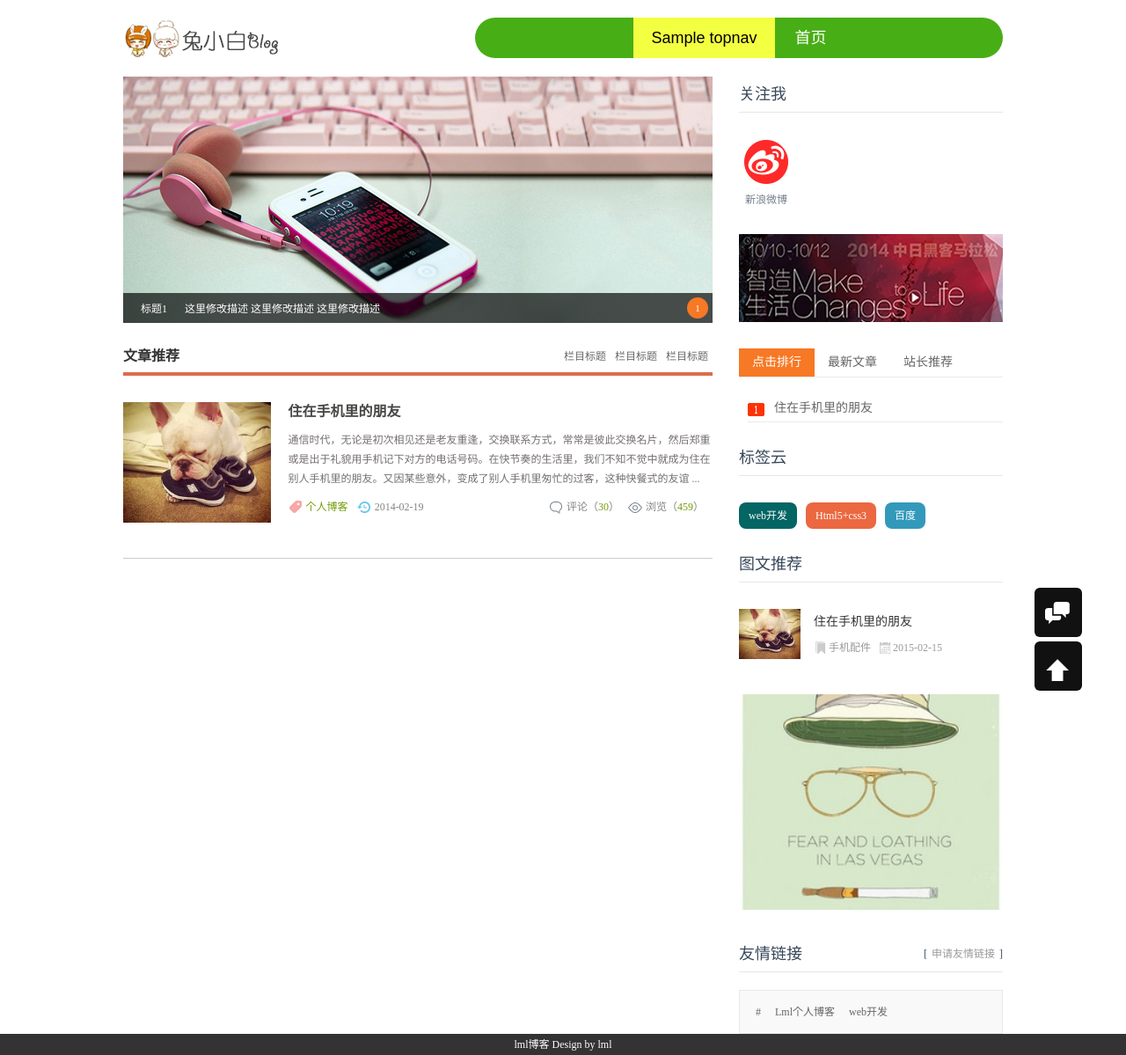
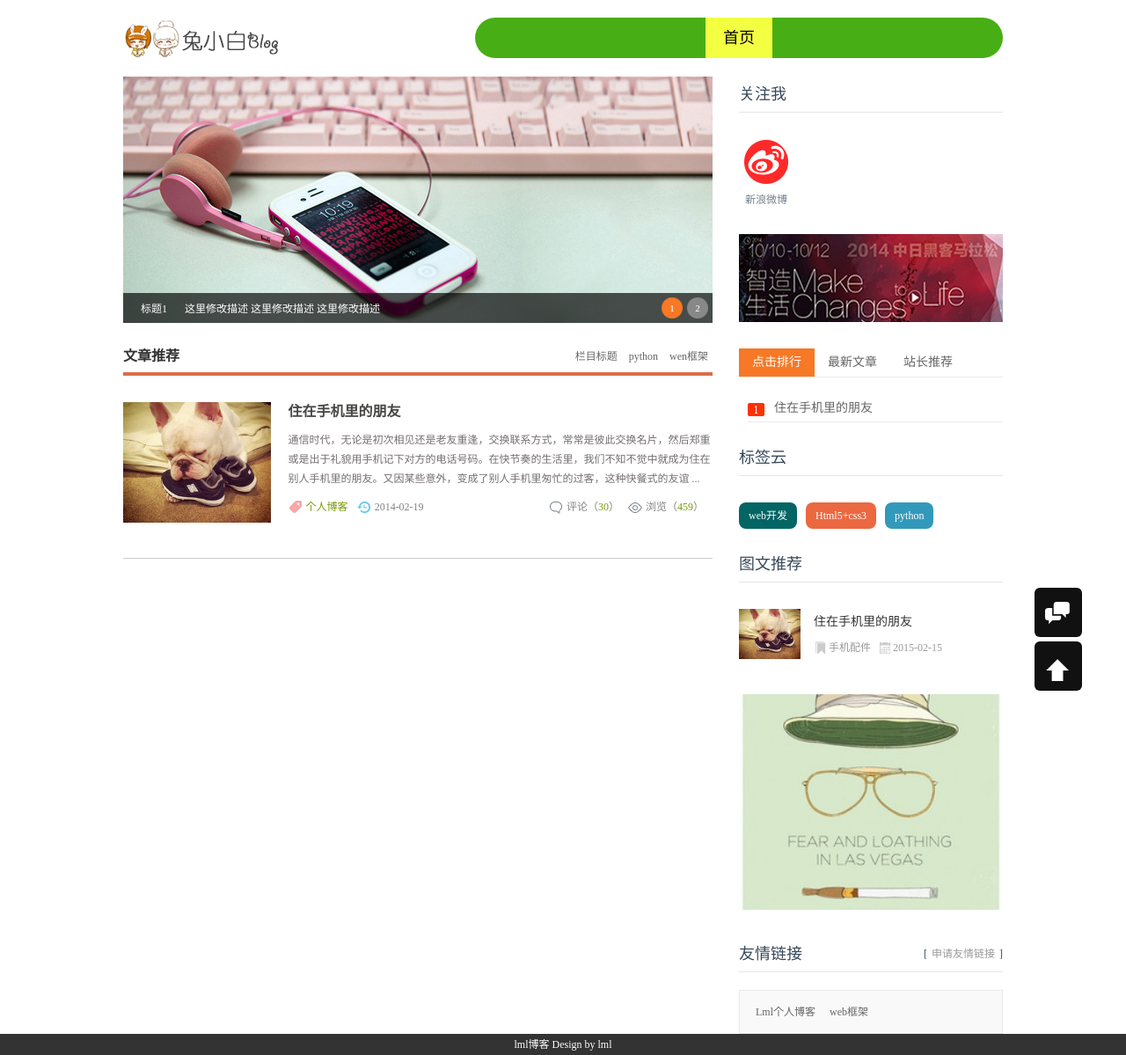
Before and after one commit to lmlzk/blog, a Django app: template blogtest2.2/templates/blog/index.html in a window 1280 px wide. Shown: the whole page at 88% size. Run offline with Django 3.2, Linux system fonts and the light colour scheme; the template is opened without the code that fills it: most values are stand-ins (such as "Sample title", 1, 10 or a date in 2020); some libraries are stand-ins or nearby versions.

Commit message:
完善模板

```diff
--- a/blogtest2.2/templates/blog/ad.html
+++ b/blogtest2.2/templates/blog/ad.html
@@ -2,10 +2,11 @@
 <div class="banner">
       <div id="slide-holder">
         <div id="slide-runner">
-{#            {% for slide in slide_list %}#}
-{#                <a href="/" target="_blank"><img id={{ slide.id }} src={{ slide.images }}  alt="" /></a>#}
-{#            {% endfor %}#}
+<!--{#            {% for slide in slide_list %}#}-->
+<!--{#                <a href="/" target="_blank"><img id={{ slide.id }} src={{ slide.images }}  alt="" /></a>#}-->
+<!--{#            {% endfor %}#}-->
             <a href="/" target="_blank"><img id="slide-img-1" src="{%static 'images/a1.jpg' %}"  alt="" /></a>
+            <a href="/" target="_blank"><img id="slide-img-2" src="{%static 'images/a2.jpg' %}"  alt="" /></a>
             <div id="slide-controls">
                 <p id="slide-client" class="text"><strong></strong><span></span></p>
                 <p id="slide-desc" class="text"></p>
@@ -18,12 +19,17 @@
               var slider={};
           }
 
-{#	slider.data={{ slider_data }};#}
-	slider.data=[{
-        "id":"slide-img-1", // 与slide-runner中的img标签id对应
+//{#	slider.data={{ slider_data }};#}
+           slider.data=[
+               {   "id":"slide-img-1", // 与slide-runner中的img标签id对应
                    "client":"标题1",
                    "desc":"这里修改描述 这里修改描述 这里修改描述" //这里修改描述
-      },]
+               },
+               {   "id":"slide-img-2", // 与slide-runner中的img标签id对应
+                   "client":"标题2",
+                   "desc":"这里修改ms 这里修改ms 这里修改ms`" //这里修改描述
+               }
+           ];
 	  </script>
 </div>
     <!-- banner代码 结束 -->
--- a/blogtest2.2/templates/blog/base.html
+++ b/blogtest2.2/templates/blog/base.html
@@ -1,31 +1,27 @@
 <!doctype html>
 <html>
 <head>
-<!--<meta charset="gb2312">-->
     <meta charset="UTF-8">
     {% load staticfiles %}
     <title>{{ title |default:"lml个人博客"}}</title>
     <meta name="keywords" content="" />
     <meta name="description" content="" />
+
     {% block custom_css %}{% endblock %}
 
     {% block custom_js %}{% endblock %}
 </head>
 <body>
 <header>
-    {% block header %}
-
-    {% endblock %}
+    {% block header %}{% endblock %}
 </header>
 
 <article>
-  {% block article %}
+    {% block article %}{% endblock %}
+</article>
 
-    {% endblock %}
-</article>
 <footer>
-    {% block footer %}
-    {% endblock %}
+    {% block footer %}{% endblock %}
 </footer>
 </body>
 </html>
--- a/blogtest2.2/templates/blog/bd1.html
+++ b/blogtest2.2/templates/blog/bd1.html
@@ -1,8 +1,8 @@
 <div style="display: block;" class="bd bd-news" >
           <ul>
-{#              {% for title in title_list %}#}
-{#                   <li><a href="/" target="_blank">{{ title}}</a></li>#}
-{#              {% endfor %}#}
+<!--{#              {% for title in title_list %}#}-->
+<!--{#                   <li><a href="/" target="_blank">{{ title}}</a></li>#}-->
+<!--{#              {% endfor %}#}-->
 
                 <li><a href="/" target="_blank">住在手机里的朋友</a></li>
           </ul>
--- a/blogtest2.2/templates/blog/bd2.html
+++ b/blogtest2.2/templates/blog/bd2.html
@@ -1,8 +1,8 @@
 <div  class="bd bd-news">
           <ul>
-{#              {% for title2 in title2_list %}#}
-{#                  <li><a href="/" target="_blank">{{ title2 }}</a></li>#}
-{#              {% endfor %}#}
+<!--{#              {% for title2 in title2_list %}#}-->
+<!--{#                  <li><a href="/" target="_blank">{{ title2 }}</a></li>#}-->
+<!--{#              {% endfor %}#}-->
             <li><a href="/" target="_blank">原来以为，一个人的勇敢是，删掉他的手机号码...</a></li>
           </ul>
         </div>
--- a/blogtest2.2/templates/blog/bd3.html
+++ b/blogtest2.2/templates/blog/bd3.html
@@ -1,8 +1,8 @@
 <div class="bd bd-news">
           <ul>
-{#              {% for title3 in title3_list %}#}
-{#                  <li><a href="/" target="_blank">{{ title3 }}</a></li>#}
-{#              {% endfor %}#}
+<!--{#              {% for title3 in title3_list %}#}-->
+<!--{#                  <li><a href="/" target="_blank">{{ title3 }}</a></li>#}-->
+<!--{#              {% endfor %}#}-->
             <li><a href="/" target="_blank">你面对的是生活而不是手机</a></li>
           </ul>
-        </div>
+</div>
--- a/blogtest2.2/templates/blog/blog.html
+++ b/blogtest2.2/templates/blog/blog.html
@@ -1,23 +1,38 @@
 {% load staticfiles %}
 <div class="topnews">
-      <h2><span><a href="/" target="_blank">栏目标题</a><a href="/" target="_blank">栏目标题</a><a href="/" target="_blank">栏目标题</a></span><b>文章</b>推荐</h2>
-
+      <h2>
+          <span>
+              <!--{% for title in ar_list%}-->
+                <!--<a href="/" target="_blank">title</a>-->
+              <!--{% endfor %}-->
+              <a href="/" target="_blank">栏目标题</a>
+              <a href="/" target="_blank">python</a>
+              <a href="/" target="_blank">wen框架</a>
+          </span>
+          <b>文章</b>推荐
+      </h2>
 
       <div class="blogs">
-{#          {% for blog in blog_list %}#}
-{#          <figure><img src={{blog.images | default:'/static/images/01.jpg'}}></figure>#}
-{#        <ul>#}
-{#            <h3><a href="/">{{ blog.atitle | default:"文章题目"}}</a></h3>#}
-{#          <p>{{ blog.content |default:"哈哈哈哈哈哈"}}</p>#}
-{#          <p class="autor"><span class="lm f_l"><a href="/">个人博客</a></span><span class="dtime f_l">{{ blog.time |default:'2016-5-5'}}</span><span class="viewnum f_r">浏览（<a href="/">{{ blog.skip_num |default:999}}</a>）</span><span class="pingl f_r">评论（<a href="/">{{ blog.comment_num |default:'99+'}}</a>）</span></p>#}
-{#        </ul>#}
-{#          {% endfor %}#}
+<!--{#          {% for blog in blog_list %}#}-->
+<!--{#          <figure><img src={{blog.images | default:'/static/images/01.jpg'}}></figure>#}-->
+<!--{#        <ul>#}-->
+<!--{#            <h3><a href="/">{{ blog.atitle | default:"文章题目"}}</a></h3>#}-->
+<!--{#          <p>{{ blog.content |default:"哈哈哈哈哈哈"}}</p>#}-->
+<!--{#          <p class="autor"><span class="lm f_l"><a href="/">个人博客</a></span><span class="dtime f_l">{{ blog.time |default:'2016-5-5'}}</span><span class="viewnum f_r">浏览（<a href="/">{{ blog.skip_num |default:999}}</a>）</span><span class="pingl f_r">评论（<a href="/">{{ blog.comment_num |default:'99+'}}</a>）</span></p>#}-->
+<!--{#        </ul>#}-->
+<!--{#          {% endfor %}#}-->
         <figure><img src="{%static 'images/01.jpg' %}"></figure>
         <ul>
           <h3><a href="/">住在手机里的朋友</a></h3>
           <p>通信时代，无论是初次相见还是老友重逢，交换联系方式，常常是彼此交换名片，然后郑重或是出于礼貌用手机记下对方的电话号码。在快节奏的生活里，我们不知不觉中就成为住在别人手机里的朋友。又因某些意外，变成了别人手机里匆忙的过客，这种快餐式的友谊 ...</p>
-          <p class="autor"><span class="lm f_l"><a href="/">个人博客</a></span><span class="dtime f_l">2014-02-19</span><span class="viewnum f_r">浏览（<a href="/">459</a>）</span><span class="pingl f_r">评论（<a href="/">30</a>）</span></p>
+          <p class="autor">
+              <span class="lm f_l">
+                  <a href="/">个人博客</a>
+              </span>
+              <span class="dtime f_l">2014-02-19</span>
+              <span class="viewnum f_r">浏览（<a href="/">459</a>）</span>
+              <span class="pingl f_r">评论（<a href="/">30</a>）</span>
+          </p>
         </ul>
       </div>
-
 </div>
--- a/blogtest2.2/templates/blog/cloud.html
+++ b/blogtest2.2/templates/blog/cloud.html
@@ -1,12 +1,12 @@
 <div class="cloud">
       <h3>标签云</h3>
       <ul>
-{#          {% for tag in tag_list %}#}
-{#              <li><a href="/">{{ tag }}</a></li>#}
-{#              #}
-{#          {% endfor %}#}
+<!--{#          {% for tag in tag_list %}#}-->
+<!--{#              <li><a href="/">{{ tag }}</a></li>#}-->
+<!--{#              #}-->
+<!--{#          {% endfor %}#}-->
         <li><a href="/">web开发</a></li>
         <li><a href="/">Html5+css3</a></li>
-        <li><a href="/">百度</a></li>
+        <li><a href="/">python</a></li>
       </ul>
-    </div>
+</div>
--- a/blogtest2.2/templates/blog/tit01.html
+++ b/blogtest2.2/templates/blog/focusme.html
@@ -3,9 +3,9 @@
       <h3>关注我</h3>
       <div class="gzwm">
         <ul>
-{#            {% for focus in focus_list %}#}
-{#                <li><a class={{ focus.class}} href={{ focus.href }} target="_blank">{{ focus.name }}</a></li>#}
-{#            {% endfor %}#}
+<!--{#            {% for focus in focus_list %}#}-->
+<!--{#                <li><a class={{ focus.class}} href={{ focus.href }} target="_blank">{{ focus.name }}</a></li>#}-->
+<!--{#            {% endfor %}#}-->
             <li><a class="xlwb" href="#" target="_blank">新浪微博</a></li>
         </ul>
       </div>
--- a/blogtest2.2/templates/blog/footer.html
+++ b/blogtest2.2/templates/blog/footer.html
@@ -1,2 +1,5 @@
 <p class="ft-copyright">lml博客 Design by lml</p>
-<div id="tbox"> <a id="togbook" href="/"></a> <a id="gotop" href="javascript:void(0)"></a> </div>
+<div id="tbox">
+    <a id="togbook" href="/"></a>
+    <a id="gotop" href="javascript:void(0)"></a>
+</div>
--- /dev/null
+++ b/blogtest2.2/templates/blog/header.html
@@ -0,0 +1,11 @@
+{% load  staticfiles %}
+<div class="logo f_l"> <a href="/"><img src="{%static 'images/logo.png' %}"></a> </div>
+<nav id="topnav" class="f_r">
+    <ul>
+        <!--{% for topnav in topnav_list %}-->
+            <!--<a href={{ topnav.href }} target="_blank">{{ topnav.title }}</a>-->
+        <!--{% endfor %}-->
+        <a href="base.html" target="_blank">首页</a>
+    </ul>
+    <script src="{%static 'js/nav.js' %}"></script>
+</nav>
--- /dev/null
+++ b/blogtest2.2/templates/blog/imgtxt.html
@@ -0,0 +1,14 @@
+{% load staticfiles%}
+<div class="tuwen">
+      <h3>图文推荐</h3>
+      <ul>
+<!--{#          {% for tuwen in tuwen_list %}#}-->
+<!--{#              <li><a href="/"><img src={{ tuwen.image }}><b>{{ tuwen.text }}</b></a>#}-->
+<!--{#                <p><span class="tulanmu"><a href="/">{{ tuwen.tag }}</a></span><span class="tutime">{{ tuwen.time }}</span></p>#}-->
+<!--{#        </li>#}-->
+<!--{#          {% endfor %}#}-->
+        <li><a href="/"><img src="{%static 'images/01.jpg' %}"><b>住在手机里的朋友</b></a>
+          <p><span class="tulanmu"><a href="/">手机配件</a></span><span class="tutime">2015-02-15</span></p>
+        </li>
+      </ul>
+</div>
--- a/blogtest2.2/templates/blog/index.html
+++ b/blogtest2.2/templates/blog/index.html
@@ -7,7 +7,7 @@
     {% include 'blog/js.html' %}
 {% endblock %}
 {% block header %}
-    {% include 'blog/topnav.html' %}
+    {% include 'blog/header.html' %}
 {% endblock %}
 {% block article %}
     {% include 'blog/article.html' %}
--- a/blogtest2.2/templates/blog/links.html
+++ b/blogtest2.2/templates/blog/links.html
@@ -1,10 +1,10 @@
 <div class="links">
       <h3><span>[<a href="/">申请友情链接</a>]</span>友情链接</h3>
       <ul>
-          {% for link in link_list %}
-              <li><a href="/">{{ link }}</a></li>
-          {% endfor %}
+          <!--{% for link in link_list %}-->
+              <!--<li><a href="/">{{ link }}</a></li>-->
+          <!--{% endfor %}-->
         <li><a href="/">Lml个人博客</a></li>
-        <li><a href="/">web开发</a></li>
+        <li><a href="/">web框架</a></li>
       </ul>
-    </div>
+</div>
--- a/blogtest2.2/templates/blog/topnav.html
+++ /dev/null
@@ -1,11 +0,0 @@
-{% load  staticfiles %}
-<div class="logo f_l"> <a href="/"><img src="{%static 'images/logo.png' %}"></a> </div>
-<nav id="topnav" class="f_r">
-    <ul>
-        {% for topnav in topnav_list %}
-            <a href={{ topnav.href }} target="_blank">{{ topnav.title }}</a>
-        {% endfor %}
-    <a href="base.html" target="_blank">首页</a>
-    </ul>
-    <script src="{%static 'js/nav.js' %}"></script>
-  </nav>
--- a/blogtest2.2/templates/blog/tuwen.html
+++ /dev/null
@@ -1,14 +0,0 @@
-{% load staticfiles%}
-<div class="tuwen">
-      <h3>图文推荐</h3>
-      <ul>
-{#          {% for tuwen in tuwen_list %}#}
-{#              <li><a href="/"><img src={{ tuwen.image }}><b>{{ tuwen.text }}</b></a>#}
-{#                <p><span class="tulanmu"><a href="/">{{ tuwen.tag }}</a></span><span class="tutime">{{ tuwen.time }}</span></p>#}
-{#        </li>#}
-{#          {% endfor %}#}
-        <li><a href="/"><img src="{%static 'images/01.jpg' %}"><b>住在手机里的朋友</b></a>
-          <p><span class="tulanmu"><a href="/">手机配件</a></span><span class="tutime">2015-02-15</span></p>
-        </li>
-      </ul>
-    </div>
```
Also changed, not shown: blogtest2.2/templates/blog/article.html (+6 -47 lines), blogtest2.2/templates/blog/recommend.html (added, +40 -0 lines). Lines whose indentation alone changed are shown as unchanged.
